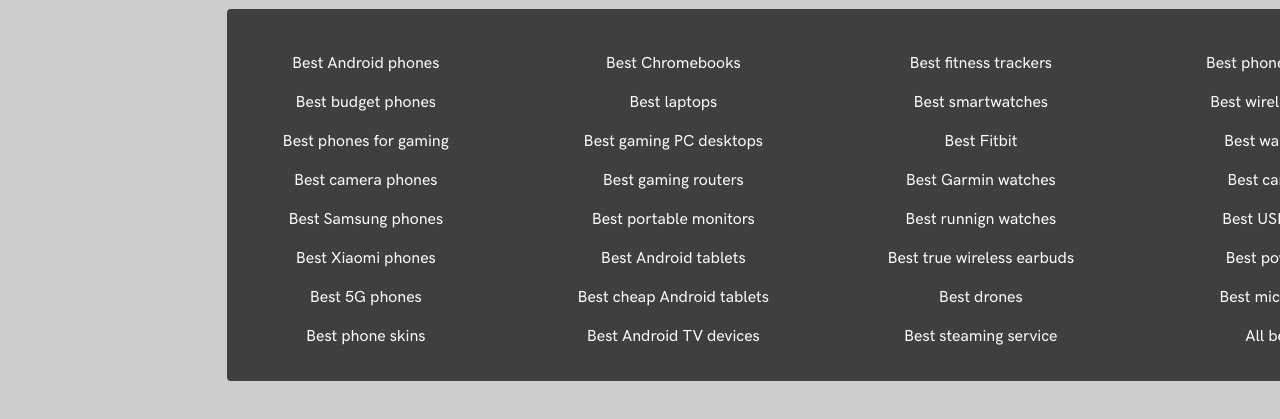
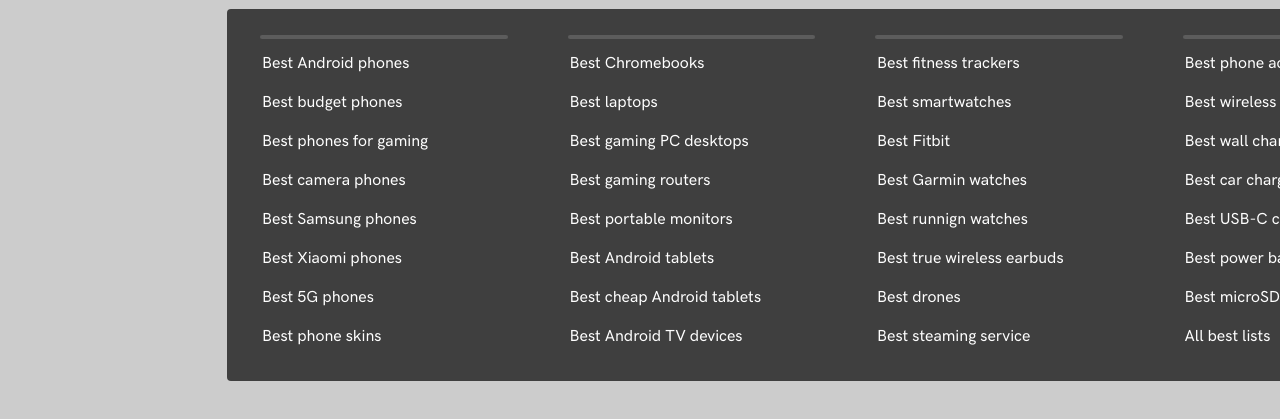
Before and after one commit to lckien2912/androidauthority, a plain HTML site: page index.html in a window 1280 px wide. Shown: the part 63-482 px from the top of the page. Drawn offline with Linux system fonts and the light colour scheme.

Commit message:
nothing1

```diff
--- a/assets/css/header.css
+++ b/assets/css/header.css
@@ -69,10 +69,10 @@
   /* border-top: 6px solid rgba(0, 0, 0, 0.6); */
 }
 
-/* .navbar__option-list::before {
+.navbar__option-list::before {
   position: absolute;
   display: block;
-  width: calc(100% - 70px);
+  width: calc(100% - 60px);
   border-radius: 4px;
   content: "";
   top: 6px;
@@ -80,7 +80,7 @@
   height: 4px;
   background-color: #ccc;
   opacity: 0.2;
-} */
+}
 
 .navbar__item:hover .navbar__option-list::before::hover {
   background-color: var(--main-color);
@@ -88,7 +88,10 @@
 }
 
 .navbar__item {
-  padding: 10px 0;
+  display: flex;
+  padding: 10px;
+  padding-left: 0;
+  margin-left: 35px;
 }
 
 .navbar__item:hover .navbar__item-link {
```
